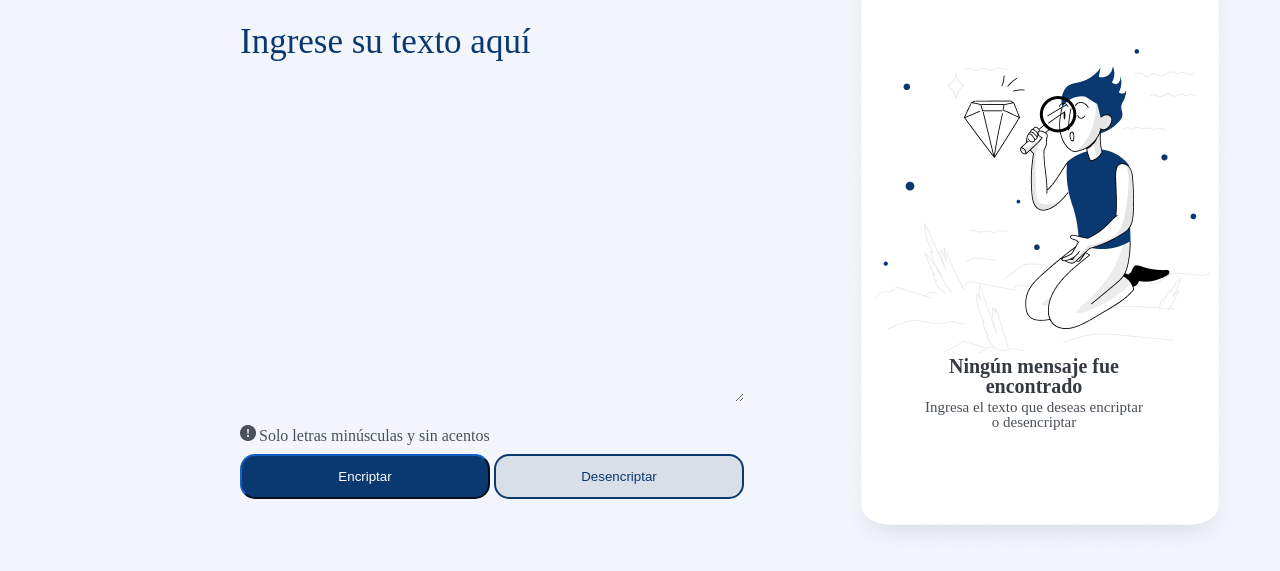
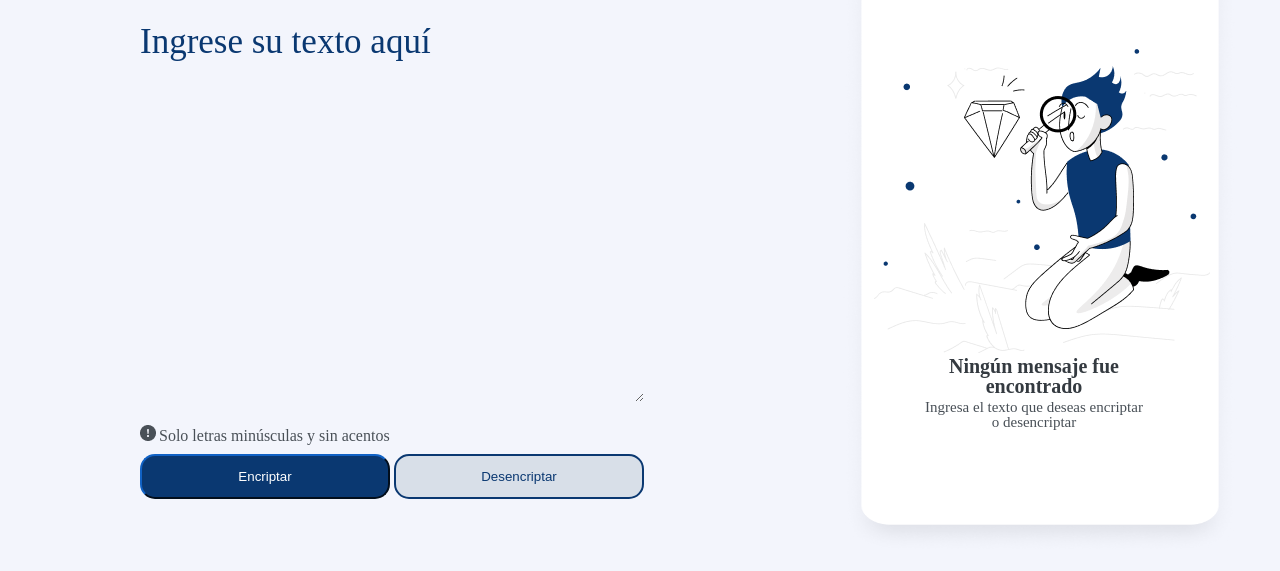
Before and after one commit to josenel-19/Challen-encriptador, a plain HTML site: page index.html in a window 1280 px wide. Shown: the part 91-662 px from the top of the page. Drawn offline with Linux system fonts and the light colour scheme.

Commit message:
estilo css se modifica se modifica margen izquierdo de la class division1

```diff
--- a/estilo.css
+++ b/estilo.css
@@ -10,7 +10,7 @@ header{
 }
 
 .division1{
-    margin-left: 240px;
+    margin-left: 140px;
     color: #343A40;
 }
 
```
